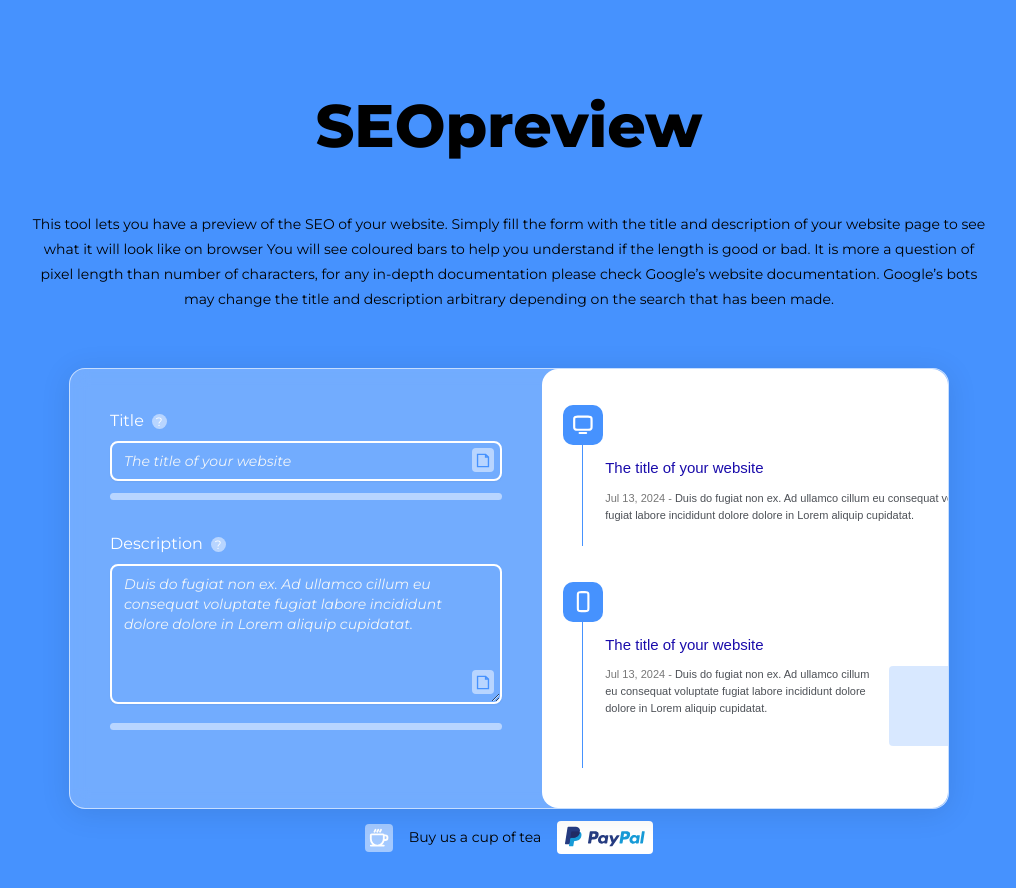
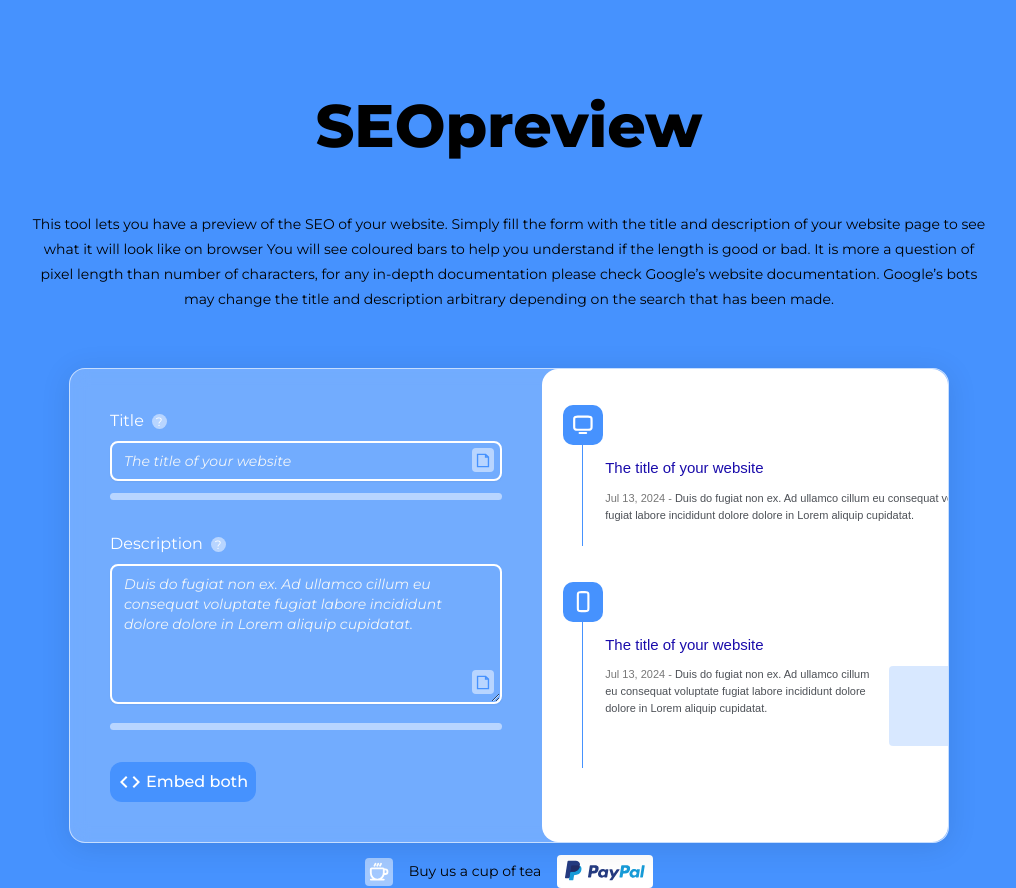
Before and after one commit to jacopo-derrico/SEO-preview, a Nuxt app: page / in a window 1280 px wide. Shown: the whole page, without its empty margins (131-1147 px from the left). Before the commit the page ends 854 px from the top, so only its background shows below. Built offline with nearby package versions, Linux system fonts and the light colour scheme.

Commit message:
feat: add copy embed code btn - functioning

```diff
--- a/components/FormCard.vue
+++ b/components/FormCard.vue
@@ -41,6 +41,16 @@
                 </svg>
             </button>
         </div>
+        <button @click="copyEmbed()" class=" bg-[#4692FE] p-2 rounded-xl text-white font-medium mt-8">
+            <span v-if="previewStore.isEmbedCopied" class="flex gap-1">
+                <svg xmlns="http://www.w3.org/2000/svg" height="24px" viewBox="0 -960 960 960" width="24px" fill="#ffffff"><path d="M382-240 154-468l57-57 171 171 367-367 57 57-424 424Z"/></svg>
+                Copied!
+            </span>
+            <span v-else class="flex gap-1">
+                <svg xmlns="http://www.w3.org/2000/svg" height="24px" viewBox="0 -960 960 960" width="24px" fill="#ffffff"><path d="M320-240 80-480l240-240 57 57-184 184 183 183-56 56Zm320 0-57-57 184-184-183-183 56-56 240 240-240 240Z"/></svg>
+                Embed both
+            </span>
+        </button>
     </div>
 </template>
 
@@ -107,6 +117,21 @@ async function copyDescription() {
   }
 }
 
+// copy embed code to clipboard
+async function copyEmbed() {
+  try {
+    await navigator.clipboard.writeText(`<title>${previewStore.titlePreview}</title>
+    <meta name="description" content="${previewStore.descrPreview}">`);
+    // alert('Copied to clipboard!');
+    previewStore.isEmbedCopied = true;
+    setTimeout(() => {
+        previewStore.isEmbedCopied = false;
+    }, 2000)
+  } catch (err) {
+    console.error('Failed to copy text: ', err);
+  }
+}
+
 </script>
 
 <style scoped>
--- a/store/preview.ts
+++ b/store/preview.ts
@@ -1,3 +1,4 @@
+import { Title } from '#build/components';
 import { defineStore } from 'pinia'
 
 export const usePreviewStore = defineStore('previewStore', () => {
@@ -5,6 +6,7 @@ export const usePreviewStore = defineStore('previewStore', () => {
   let descrPreview = '';
   let isTitleCopied = false;
   let isDescrCopied = false;
+  let isEmbedCopied = false;
 
   return { titlePreview, descrPreview }
 })
```
